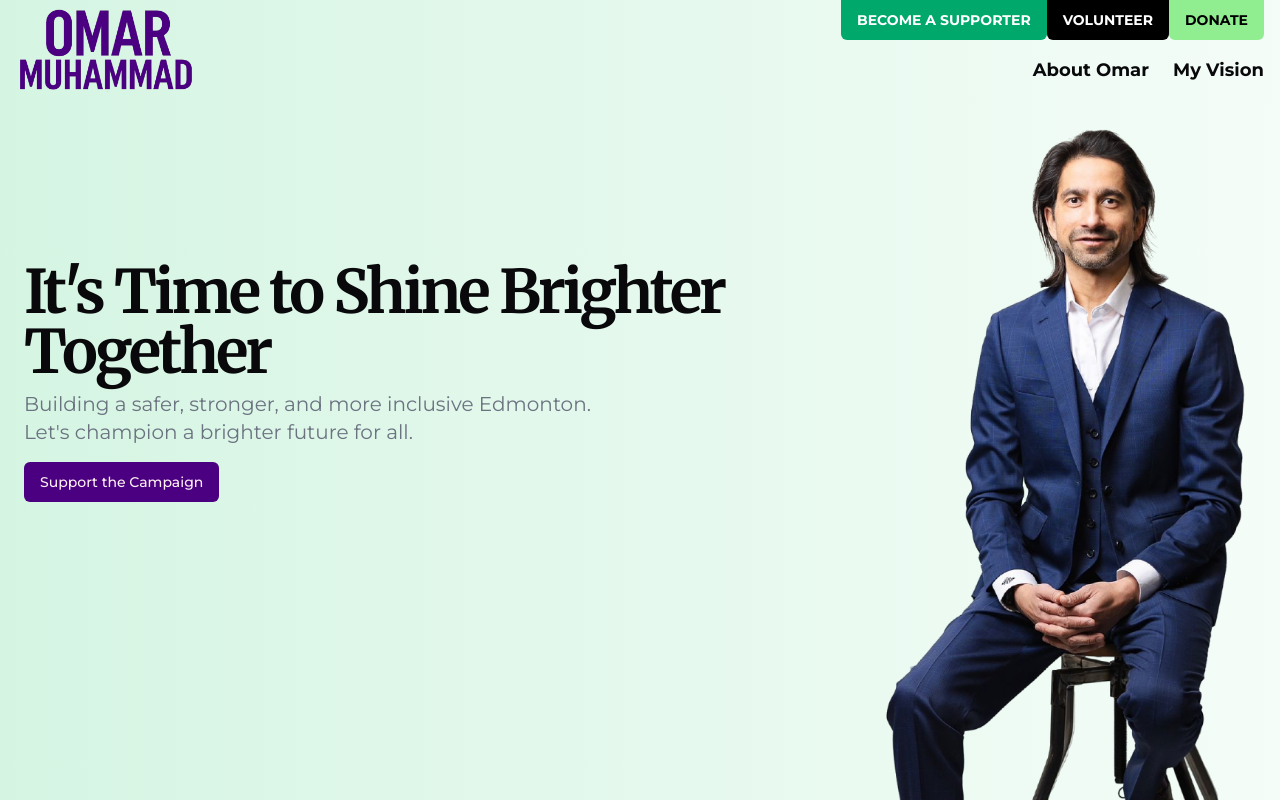
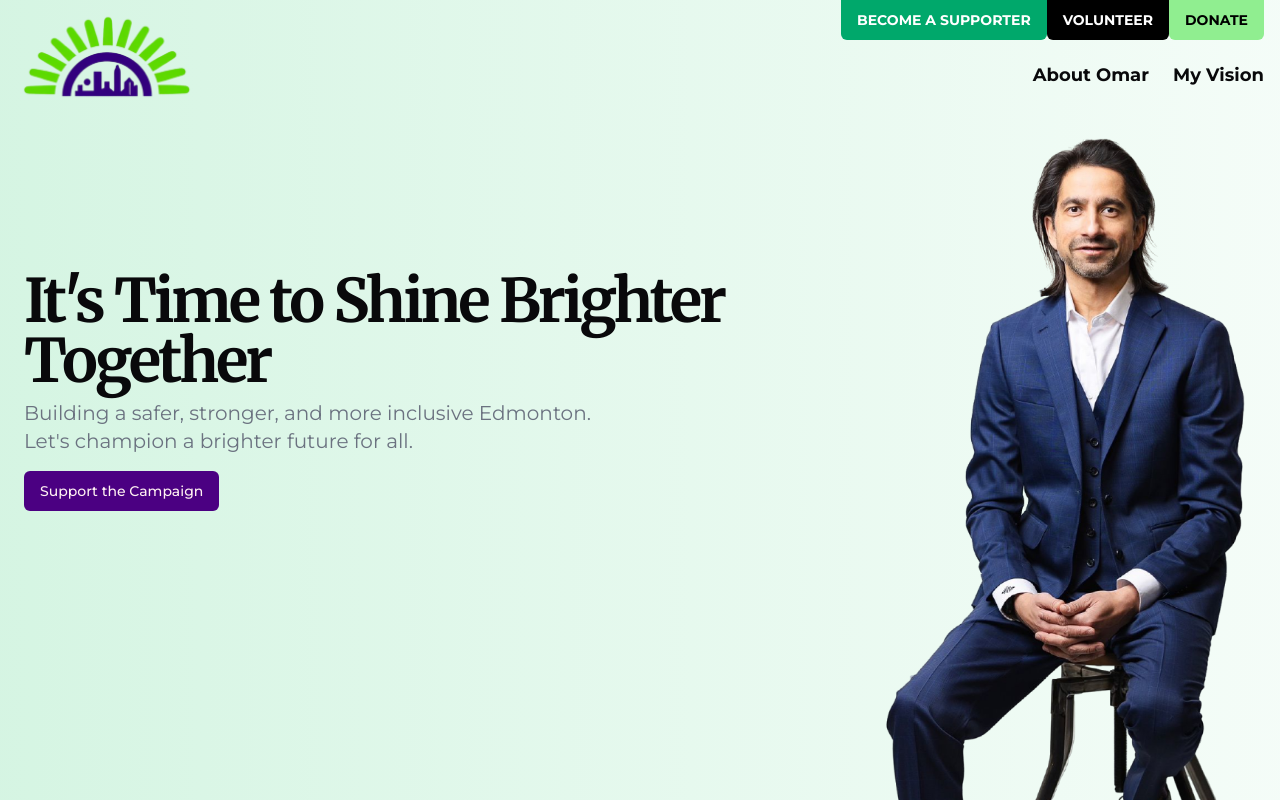
Before and after one commit to ismaelrumzan/omar-mayor-site, a Next.js app: page / in a window 1280 px wide. Shown: the top 800 px of the page. Built offline with nearby package versions, Linux system fonts and the light colour scheme.

Commit message:
update logo

```diff
--- a/app/page.tsx
+++ b/app/page.tsx
@@ -26,7 +26,7 @@ export default function Page() {
             <Link href="/" className="hidden md:flex items-center py-2">
               <div className="flex flex-col justify-center">
                 <Image
-                  src={"/images/logo-om.png"}
+                  src={"/images/omar-logo.png"}
                   width={180}
                   height={180}
                   alt="Omar Muhammad"
@@ -36,7 +36,7 @@ export default function Page() {
             <Link href="/" className="flex md:hidden items-center py-2">
               <div className="flex flex-col justify-center">
                 <Image
-                  src={"/images/logo-om.png"}
+                  src={"/images/omar-logo.png"}
                   width={100}
                   height={100}
                   alt="Omar Muhammad"
```
Also changed, not shown: public/images/omar-logo.png (added).
